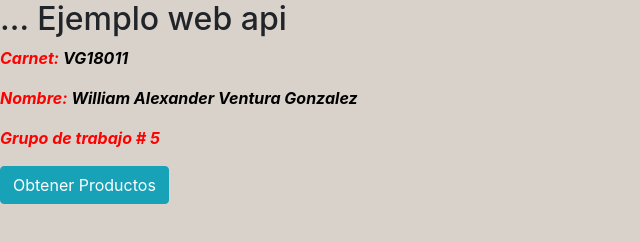
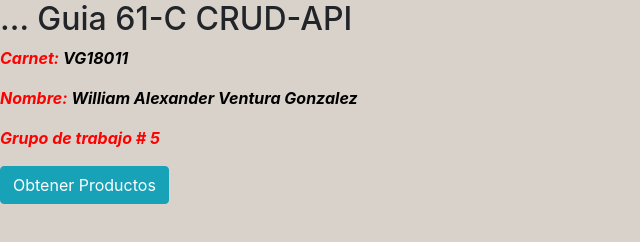
Before and after one commit to WilliamV10/Guia61-CrudApi, a plain HTML site: page index.html in a window 1280 px wide. Shown: the whole page, without its empty margins (0-640 px from the left). Drawn offline with nearby package versions, Linux system fonts and the light colour scheme.

Commit message:
cambio titulo

```diff
--- a/index.html
+++ b/index.html
@@ -11,7 +11,7 @@
 </head>
 
 <body style="background-color: rgb(217, 210, 202);">
-	<h2>… Ejemplo web api</h2>
+	<h2>… Guia 61-C CRUD-API</h2>
 	<p>
 		<span id="color">Carnet: </span><span id="negrita"> VG18011</span>
 	</p>
```
